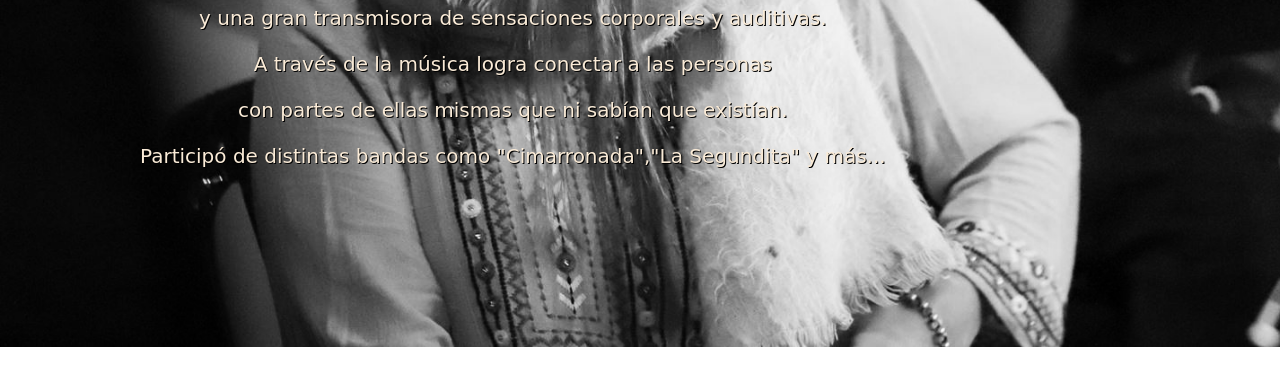
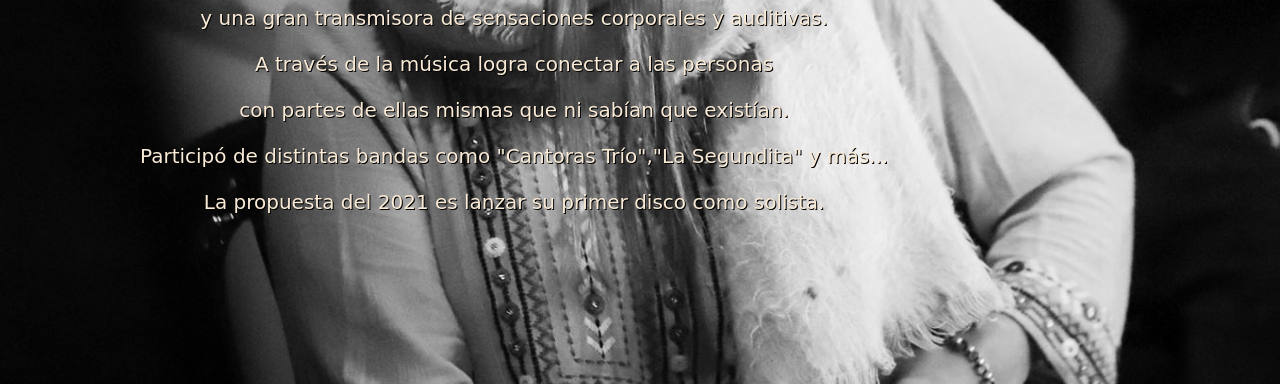
Before and after one commit to maylenaguiar/tuliMartin, a plain HTML site: page index.html in a window 1280 px wide. Shown: the part 964-1348 px from the top of the page. Drawn offline with nearby package versions, Linux system fonts and the light colour scheme; a web font is replaced by a local one.

Commit message:
agrego texto

```diff
--- a/index.html
+++ b/index.html
@@ -73,7 +73,8 @@
 			<p> y una gran transmisora de sensaciones corporales y auditivas.</p>
 			<p>A través de la música logra conectar a las personas </p>
 			<p> con partes de ellas mismas que ni sabían que existían.</p>
-			<p>Participó de distintas bandas como "Cimarronada","La Segundita" y más... </p>
+			<p>Participó de distintas bandas como "Cantoras Trío","La Segundita" y más... </p>
+			<p>La propuesta del 2021 es lanzar su primer disco como solista.</p>
 		</div>
 		</div>
 <!-- Galería -->
```
